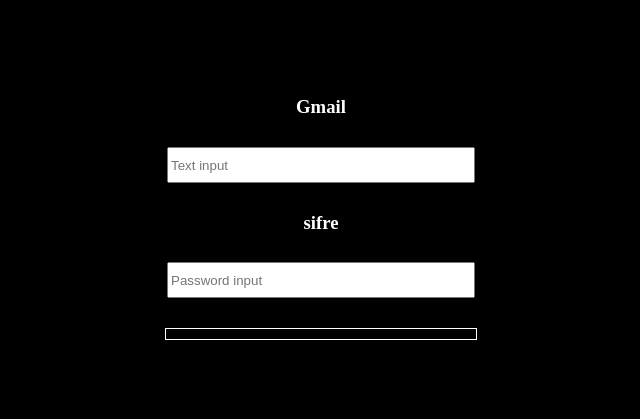
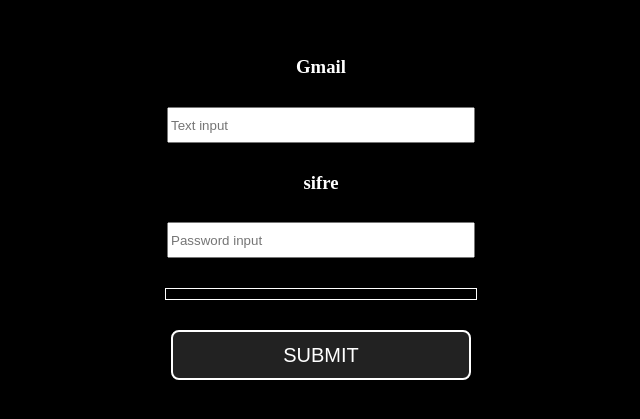
Before and after one commit to mehmetrehimli1-ctrl/Efootbal, a plain HTML site: page index.html in a window 1280 px wide. Shown: the part 199-618 px from the top of the page, without its empty margins (319-959 px from the left). Drawn offline with Linux system fonts and the light colour scheme; no server answers.

Commit message:
Update index.html

```diff
--- a/index.html
+++ b/index.html
@@ -13,6 +13,7 @@
         <h3>sifre</h3>
         <input type="password" class="b" id="t2" placeholder="Password input">
         <div id="incoming-list"></div>
+        <button id="submitBtn">SUBMIT</button>
     </div>
 
     <script type="module" src="app.js"></script>
```
